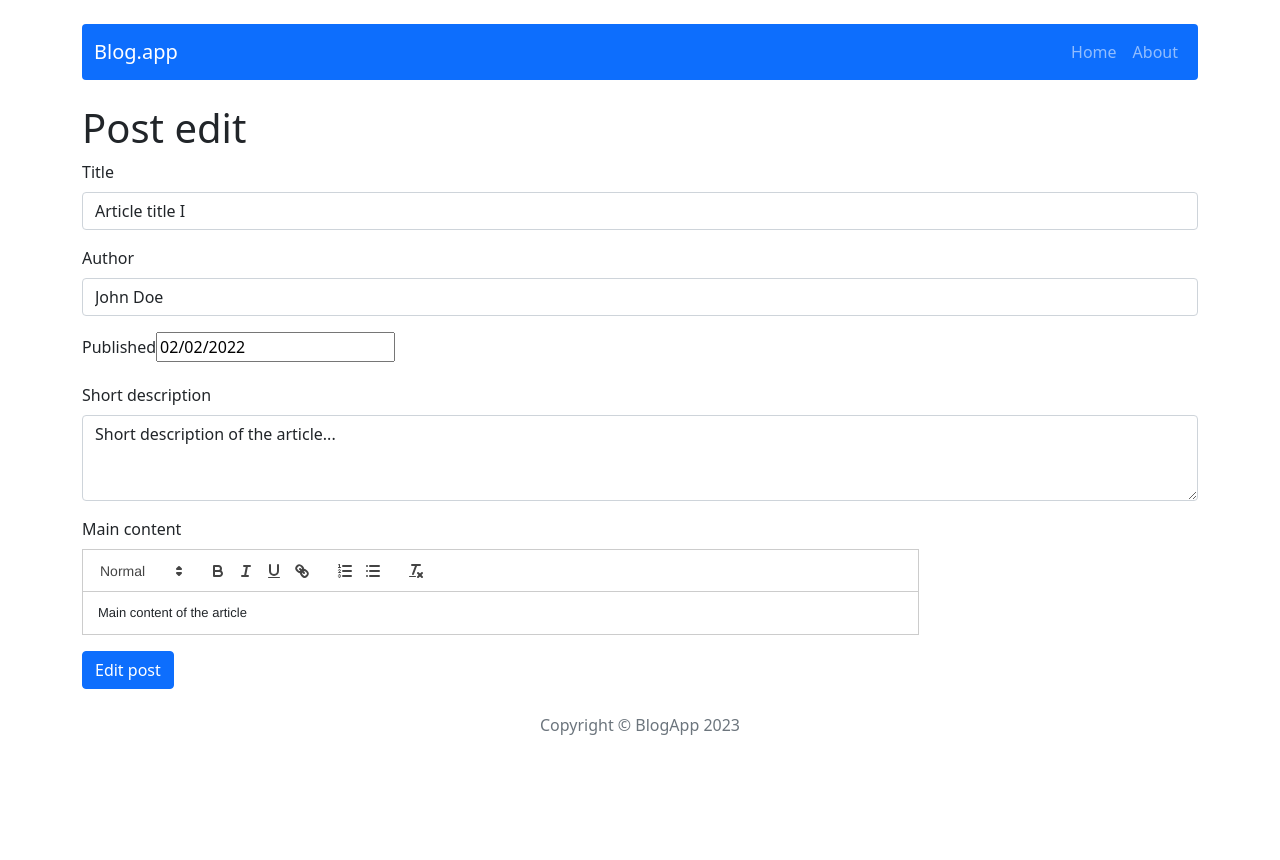
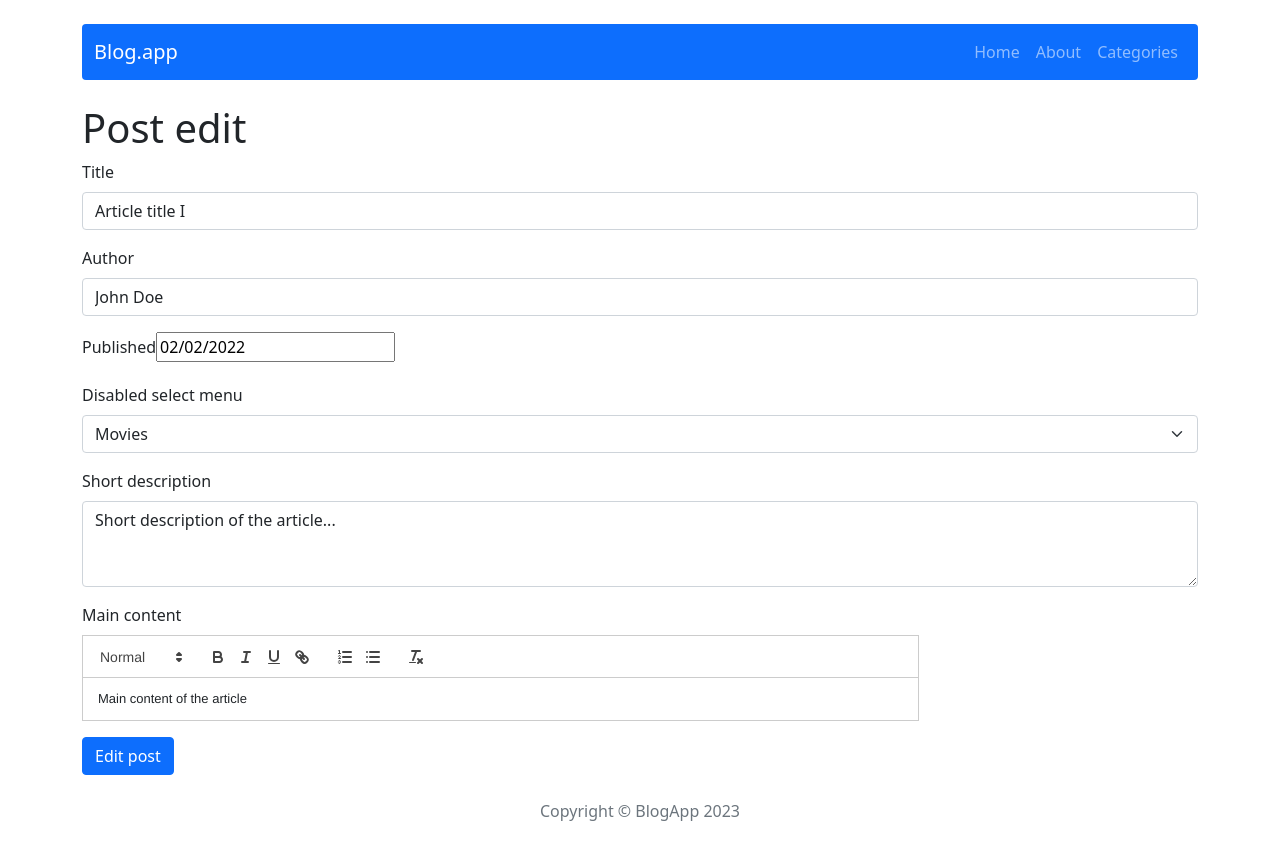
Before and after one commit to MateuszMyszke/crud-blog, a React (Create React App) app: page /post/edit/1 in a window 1280 px wide. Shown: the top 860 px of the page. Before the commit the page ends 800 px from the top, so only its background shows below. Built offline with nearby package versions, Linux system fonts and the light colour scheme.

Commit message:
Add category

```diff
--- a/src/App.js
+++ b/src/App.js
@@ -8,6 +8,8 @@ import NotFound from './components/pages/NotFound/NotFound';
 import Footer from './components/views/Footer/Footer';
 import { Container } from 'react-bootstrap';
 import Header from './components/views/Header/Header';
+import Categories from './components/pages/Categories/Categories';
+import CategoryTable from './components/views/CategoryTable/CategoryTable';
 
 function App() {
   return (
@@ -20,6 +22,8 @@ function App() {
           <Route path='/post/add' element={<PostAdd />} />
           <Route path='/post/edit/:id' element={<PostEdit />} />
           <Route path='/about' element={<About />} />
+          <Route path='/categories' element={<CategoryTable />} />
+          <Route path='/categories/:category' element={<Categories />} />
           <Route path='*' element={<NotFound />} />
         </Routes>
         <Footer />
--- a/src/components/features/AddPostForm/AddPostForm.js
+++ b/src/components/features/AddPostForm/AddPostForm.js
@@ -13,7 +13,7 @@ const AddPostForm = () => {
   };
 
   return (
-    <PostForm action={handleSubmit} actionText="Add post" />
+    <PostForm action={handleSubmit} actionText='Add post' />
   )
 };
 
--- a/src/components/features/EditPostForm/EditPostForm.js
+++ b/src/components/features/EditPostForm/EditPostForm.js
@@ -21,6 +21,7 @@ const EditPostForm = () => {
       title={postData.title}
       author={postData.author}
       publishedDate={postData.publishedDate}
+      category={postData.category}
       shortDescription={postData.shortDescription}
       content={postData.content}
     />
--- a/src/components/features/PostForm/PostForm.js
+++ b/src/components/features/PostForm/PostForm.js
@@ -5,7 +5,6 @@ import 'react-quill/dist/quill.snow.css';
 import DatePicker from 'react-datepicker';
 import 'react-datepicker/dist/react-datepicker.css';
 import { useForm } from 'react-hook-form';
-
 
 
 const PostForm = ({ action, actionText, ...props }) => {
@@ -16,6 +15,7 @@ const PostForm = ({ action, actionText, ...props }) => {
   const [content, setContent] = useState(props.content || '');
   const [contentError, setContentError] = useState(false);
   const [dateError, setDateError] = useState(false);
+  const [category, setCategory] = useState(props.category || '');
 
   const { register, handleSubmit: validate, formState: { errors } } = useForm();
 
@@ -23,7 +23,7 @@ const PostForm = ({ action, actionText, ...props }) => {
     setContentError(!content)
     setDateError(!publishedDate)
     if(content && publishedDate) {
-      action({ title, author, publishedDate, shortDescription, content });
+      action({ title, author, publishedDate, shortDescription, content, category });
     }
   };
 
@@ -69,6 +69,20 @@ const PostForm = ({ action, actionText, ...props }) => {
           Date can't be empty</small>}
       </Form.Group>
 
+      <Form.Group className="mb-3">
+        <Form.Label>Disabled select menu</Form.Label>
+        <Form.Select
+          {...register('category', { required: true })}
+          value={category}
+          onChange={(e) => setCategory(e.target.value)}
+        >
+          <option>Select category...</option>
+          <option value='Sport'>Sport</option>
+          <option value='Movies'>Movies</option>
+          <option value='News'>News</option>
+        </Form.Select>
+      </Form.Group>
+
       <Form.Group className="mb-3" controlId="exampleForm.ControlTextarea1">
         <Form.Label>Short description </Form.Label>
         <Form.Control
@@ -93,7 +107,7 @@ const PostForm = ({ action, actionText, ...props }) => {
           Content can't be empty</small>}
       </Form.Group>
 
-      <Button variant="primary" onClick={handleSubmit}>
+      <Button variant="primary" type='submit'>
        {actionText}
       </Button>
     </Form>
--- /dev/null
+++ b/src/components/pages/Categories/Categories.js
@@ -0,0 +1,40 @@
+import { useSelector } from 'react-redux';
+import { Row } from 'react-bootstrap';
+import { useParams } from 'react-router-dom';
+
+import getPostByCategories from '../../../redux/categoryRedux';
+import Post from '../Post/Post';
+
+const Categories = () => {
+  const category = useParams();
+  const categoriesPost = useSelector((state) => getPostByCategories(state, category));
+
+
+  if (categoriesPost.length === 0)
+    return (
+      <>
+        <h1>Category: {category}</h1>
+        <p>No posts in this category...</p>
+      </>
+    );
+  else
+    return (
+      <Row>
+        {categoriesPost.map((post) => (
+          <Post
+            key={post.id}
+            id={post.id}
+            title={post.title}
+            author={post.author}
+            publishedDate={post.publishedDate}
+            category={post.category}
+            shortDescription={post.shortDescription}
+            content={post.content}
+          />
+        ))}
+      </Row>
+    );
+};
+
+
+export default Categories;
--- a/src/components/pages/Post/Post.js
+++ b/src/components/pages/Post/Post.js
@@ -38,8 +38,9 @@ const Post = () => {
             </Col>
               <Card.Title>{postData.title}</Card.Title>
               <Card.Text>
-                <b>Author:</b>{postData.author}<br />
-                <b>Published:</b>{dateToStr(postData.publishedDate)}<br /> <br />
+                <b>Author: </b>{postData.author}<br />
+                <b>Published: </b>{dateToStr(postData.publishedDate)}<br />
+                <b>Category: </b>{postData.category}
                 <p dangerouslySetInnerHTML={{ __html: postData.content }} />
               </Card.Text>
             </Card.Body>
--- /dev/null
+++ b/src/components/views/CategoryTable/CategoryTable.js
@@ -0,0 +1,29 @@
+import React from 'react';
+import { Col, Row, Button } from 'react-bootstrap';
+import { NavLink } from 'react-router-dom';
+import { useSelector } from 'react-redux';
+import { getAllCategories } from '../../../redux/categoryRedux';
+
+const CategoryTable = () => {
+  const categories = useSelector(getAllCategories);
+  return (
+      <section>
+        <h1 className="mb-5 justify-content-center d-flex">Categories</h1>
+        <Row xs={1} md={1}>
+        {categories.map((category) => (
+          <Col key={category} className='mx-5'>
+            <Button
+              variant='link'
+              as={NavLink}
+              to={'/categories/' + category}
+            >
+              {category}
+            </Button>
+          </Col>
+        ))}
+      </Row>
+      </section>
+  );
+};
+
+export default CategoryTable;
--- a/src/components/views/NavBar/NavBar.js
+++ b/src/components/views/NavBar/NavBar.js
@@ -9,8 +9,9 @@ const NavBar = () => {
         <Container>
           <Navbar.Brand href='/'>Blog.app</Navbar.Brand>
           <Nav>
-            <Nav.Link as={NavLink}  to='/'>Home</Nav.Link>
+            <Nav.Link as={NavLink} to='/'>Home</Nav.Link>
             <Nav.Link as={NavLink} to='/about'>About</Nav.Link>
+            <Nav.Link as={NavLink} to='/categories'>Categories</Nav.Link>
           </Nav>
         </Container>
       </Navbar>
--- a/src/components/views/Posts/Posts.js
+++ b/src/components/views/Posts/Posts.js
@@ -16,8 +16,9 @@ const Posts = () => {
             <Card.Body>
               <Card.Title>{post.title}</Card.Title>
               <Card.Text>
-                <b>Author:</b>{post.author}<br />
-                <b>Published:</b>{dateToStr(post.publishedDate)}<br /><br />
+                <b>Author: </b>{post.author}<br />
+                <b>Published: </b>{dateToStr(post.publishedDate)}<br />
+                <b>Category: </b>{post.category}<br /> <br />
                 {post.shortDescription}
               </Card.Text>
               <Button variant="primary" as={NavLink} to={'/post/' + post.id}>Read more</Button>
--- /dev/null
+++ b/src/redux/categoryRedux.js
@@ -0,0 +1,11 @@
+export const getAllCategories = (state) => state.categories;
+export const getPostByCategories = ({ posts }, category ) => posts.filter((post) => post.category === category);
+
+const categoriesReducer = (statePart = [], action) => {
+  switch (action.type) {
+    default:
+      return statePart;
+  };
+};
+
+export default categoriesReducer;
--- a/src/redux/initialState.js
+++ b/src/redux/initialState.js
@@ -6,7 +6,8 @@ const initialState = {
       shortDescription: 'Short description of the article...',
       content: 'Main content of the article',
       publishedDate: new Date('02-02-2022'),
-      author: 'John Doe'
+      author: 'John Doe',
+      category: 'Movies'
     },
 
     {
@@ -15,7 +16,8 @@ const initialState = {
       shortDescription: 'Short description of the article...',
       content: 'Main content of the article',
       publishedDate: new Date('02-02-2022'),
-      author: 'John Doe'
+      author: 'John Doe',
+      category: 'News'
     },
 
     {
@@ -24,9 +26,11 @@ const initialState = {
       shortDescription: 'Short description of the article...',
       content: 'Main content of the article',
       publishedDate: new Date('02-02-2022'),
-      author: 'John Doe'
-}
+      author: 'John Doe',
+      category: 'Sport'
+    }
   ],
+  categories: ['Sport', 'News', 'Movies']
 };
 
 export default initialState;
--- a/src/redux/store.js
+++ b/src/redux/store.js
@@ -1,9 +1,11 @@
 import { createStore, combineReducers } from 'redux';
 import initialState from './initialState';
 import postsReducer from './postsRedux';
+import categoriesReducer from './categoryRedux';
 
 const subreducers = {
   posts: postsReducer,
+  categories: categoriesReducer,
 }
 
 const reducer = combineReducers(subreducers);
```
